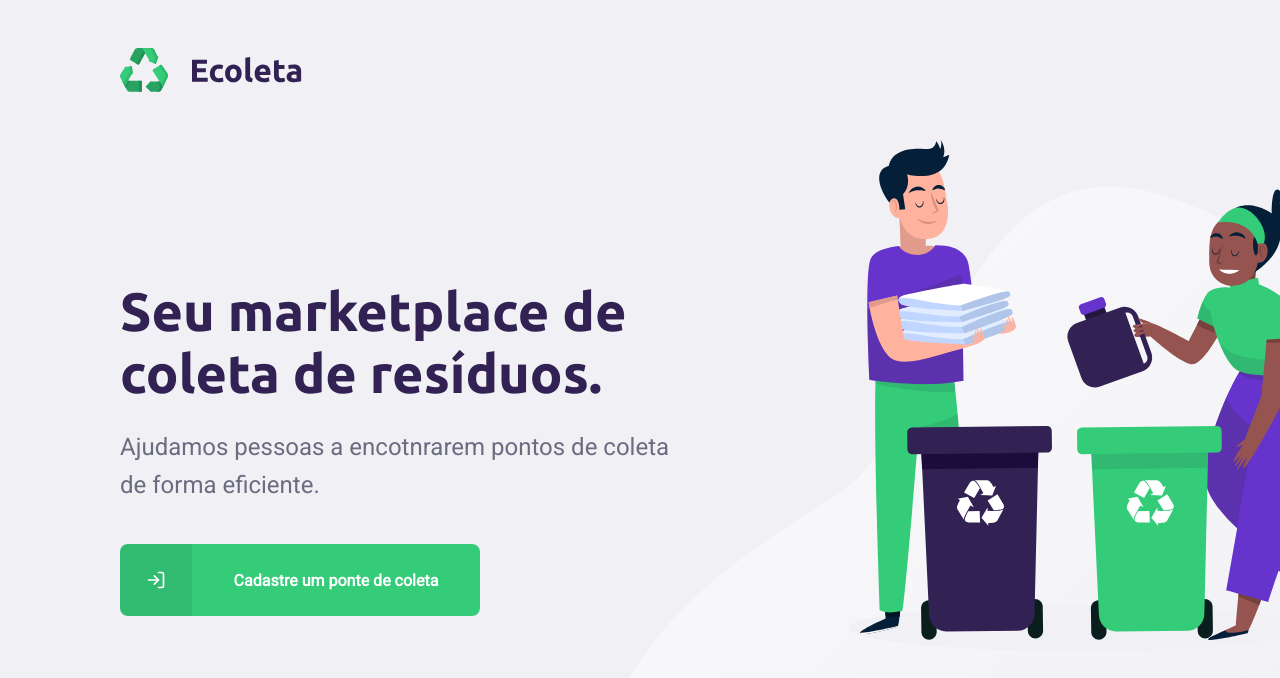
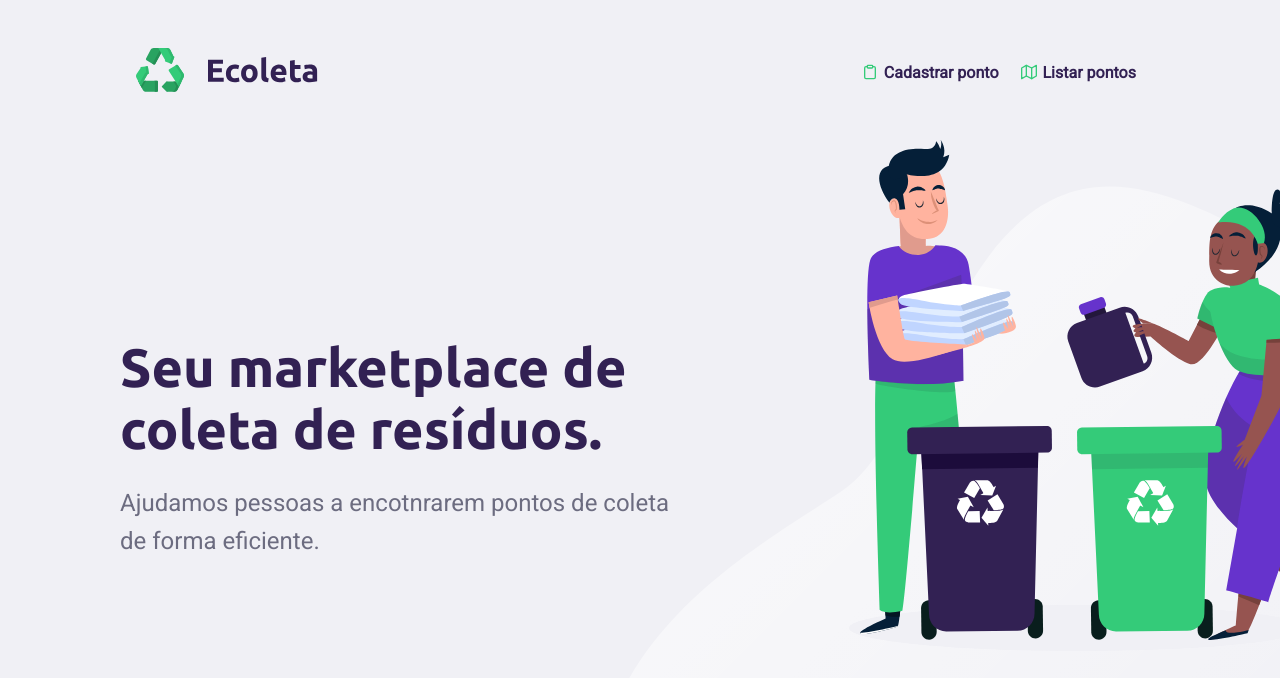
Before and after one commit to ma-nobrega/Ecoleta-2.0, a React (Create React App) app in the folder web/: page / in a window 1280 px wide. Shown: the top 678 px of the page. Built offline with nearby package versions, Linux system fonts and the light colour scheme; the HTML template or start-up script is replaced by a standard one.

Commit message:
Componentizando Header

```diff
--- a/web/package.json
+++ b/web/package.json
@@ -12,6 +12,7 @@
     "@types/react-dom": "^16.9.8",
     "axios": "^0.19.2",
     "leaflet": "^1.6.0",
+    "polished": "^4.0.5",
     "react": "^16.13.1",
     "react-dom": "^16.13.1",
     "react-dropzone": "^11.0.2",
@@ -19,6 +20,7 @@
     "react-leaflet": "^2.7.0",
     "react-router-dom": "^5.2.0",
     "react-scripts": "3.4.1",
+    "styled-components": "^5.2.1",
     "typescript": "^3.7.5"
   },
   "scripts": {
@@ -44,6 +46,7 @@
   },
   "devDependencies": {
     "@types/react-leaflet": "^2.5.2",
-    "@types/react-router-dom": "^5.1.5"
+    "@types/react-router-dom": "^5.1.5",
+    "@types/styled-components": "^5.1.7"
   }
 }
--- a/web/src/App.css
+++ b/web/src/App.css
@@ -2,6 +2,9 @@
   --primary-color: #34CB79;
   --title-color: #322153;
   --text-color: #6C6C80;
+}
+a{
+  text-decoration: none;
 }
 
 * {
--- /dev/null
+++ b/web/src/components/Header/index.tsx
@@ -0,0 +1,31 @@
+import React from 'react'
+import { FiClipboard, FiMap } from 'react-icons/fi'
+import { Link } from 'react-router-dom';
+import logo from '../../assets/logo.svg';
+import { Container } from './styles';
+
+const Header: React.FC = () => {
+  return (
+    <Container>
+      <Link to="/">
+        <img src={logo} alt="Ecoleta" />
+      </Link>
+      <nav>
+        <Link to="/create-point">
+          <span>
+            <FiClipboard />
+          </span>
+          <strong>Cadastrar ponto</strong>
+        </Link>
+        <Link to="/points">
+          <span>
+            <FiMap />
+          </span>
+          <strong>Listar pontos</strong>
+        </Link>
+      </nav>
+    </Container>
+  )
+}
+
+export default Header;
--- /dev/null
+++ b/web/src/components/Header/styles.ts
@@ -0,0 +1,48 @@
+import styled from 'styled-components';
+import { lighten } from 'polished';
+
+export const Container = styled.header`
+    margin: 48px 0 0;
+    width: 100%;
+    padding: 0 16px;
+    height: auto;
+    display: flex;
+    align-items: center;
+    justify-content: space-between;
+    align-self: center;
+    @media(max-width: 520px) {
+      flex-direction:column;
+    }
+    nav{
+      font-size: clamp(0.5rem, 0.8rem + 1vw, 1rem );
+      display: flex;
+      align-items: center;
+      justify-content: center;
+      a {
+        height:auto;
+        margin: 0 8px;
+        color: var(--title-color);
+        font-weight: bolder;
+        display: flex;
+        align-items: center;
+        span{
+          margin: 0 6px;
+          color: var(--primary-color);
+        }
+        span svg{
+          display: flex;
+          align-items: center;
+        }
+        span{
+
+        }
+        &:hover{
+          color: ${lighten(0.2, '#34CB79')};
+        }
+
+      }
+      @media(max-width: 520px) {
+        margin-top: 16px;
+      }
+    }
+`;
--- a/web/src/pages/Home/index.tsx
+++ b/web/src/pages/Home/index.tsx
@@ -1,26 +1,15 @@
 import React from 'react';
-import {FiLogIn} from 'react-icons/fi'
-import logo from '../../assets/logo.svg'
 import './styles.css';
-import{Link} from 'react-router-dom';
-
+import Header from '../../components/Header';
 
 const Home = () => {
   return (
     <div id="page-home">
       <div className="content">
-        <header>
-          <img src={logo} alt="Ecoleta" />
-        </header>
+        <Header />
         <main>
           <h1>Seu marketplace de coleta de resíduos.</h1>
           <p>Ajudamos pessoas a encotnrarem pontos de coleta de forma eficiente.</p>
-          <Link to="/create-point">
-            <span>
-              <FiLogIn/>
-            </span>
-            <strong>Cadastre um ponte de coleta</strong>
-          </Link>
         </main>
       </div>
     </div>
```
Also changed, not shown: 1 other file (tests, documents, lock files or other folders).
